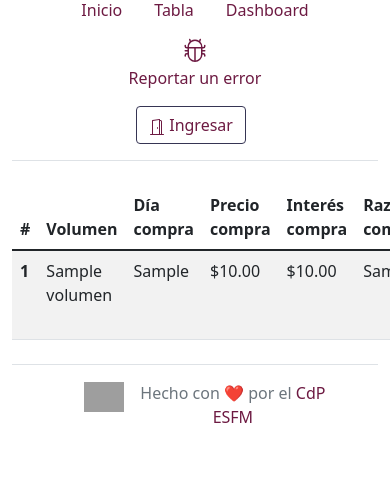
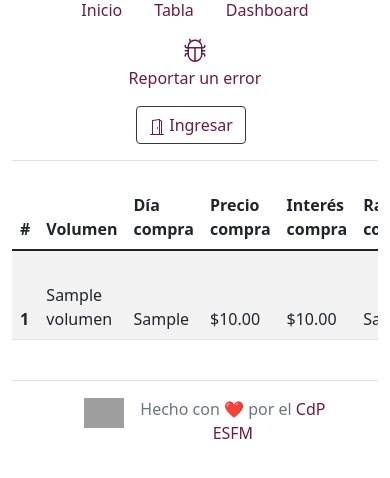
Before and after one commit to JoulesCH/broker-simulator, a Flask app: template jdh/templates/tabla.html in a window 390 px wide; the page is wider, and only the part inside the window is pictured. Shown: the part 149-627 px from the top of that part. Run offline with Flask 2, Linux system fonts and the light colour scheme; the template is opened without the code that fills it: most values are stand-ins (such as "Sample title", 1, 10 or a date in 2020); some libraries are stand-ins or nearby versions; grey boxes are pictures that could not be loaded.

Commit message:
:iphone: table responsive

```diff
--- a/jdh/templates/tabla.html
+++ b/jdh/templates/tabla.html
@@ -10,7 +10,8 @@
 {%block content%}
     <main>
         <div  class="container">
-            <table class="table table-striped table-hover">
+          <div class="table-responsive">
+            <table class="table align-middle table-striped table-hover">
                 <thead>
                   <tr>
                     <th scope="col">#</th>
@@ -28,18 +29,18 @@
                 </thead>
                 <tbody>
                   {%for posicion in posiciones%}
-                    <tr>
+                    <tr class="align-bottom">
                         <th scope="row">{{posicion.id}}</th>
                         <td>{{posicion.volumen}}</td>
                         <td>{{posicion.dia_compra}}</td>
                         <td>{{"${:,.2f}".format(posicion.valor_compra)}}</td>
                         <td>{{"${:,.2f}".format(posicion.interes_compra)}}</td>
-                        <td>{{posicion.comentario_compra[:40]}}...</td>
+                        <td>{{posicion.comentario_compra[:100]}}...</td>
                         {%if posicion.cerrado%}
                             <td>{{posicion.dia_venta}}</td>
                             <td>{{"${:,.2f}".format(posicion.valor_venta)}}</td>
                             <td>{{"${:,.2f}".format(posicion.interes_venta)}}</td>
-                            <td>{{posicion.comentario_venta[:40]}}</td>
+                            <td>{{posicion.comentario_venta[:100]}}</td>
                             <td>{{"${:,.2f}".format(posicion.balance)}}...</td>
                         {%else%}
                             <td>No se ha vendido</td>
@@ -53,6 +54,7 @@
                   {%endfor%}
                 </tbody>
               </table>
+            </div>
         </div>
     </main>
 {%endblock%}
```
